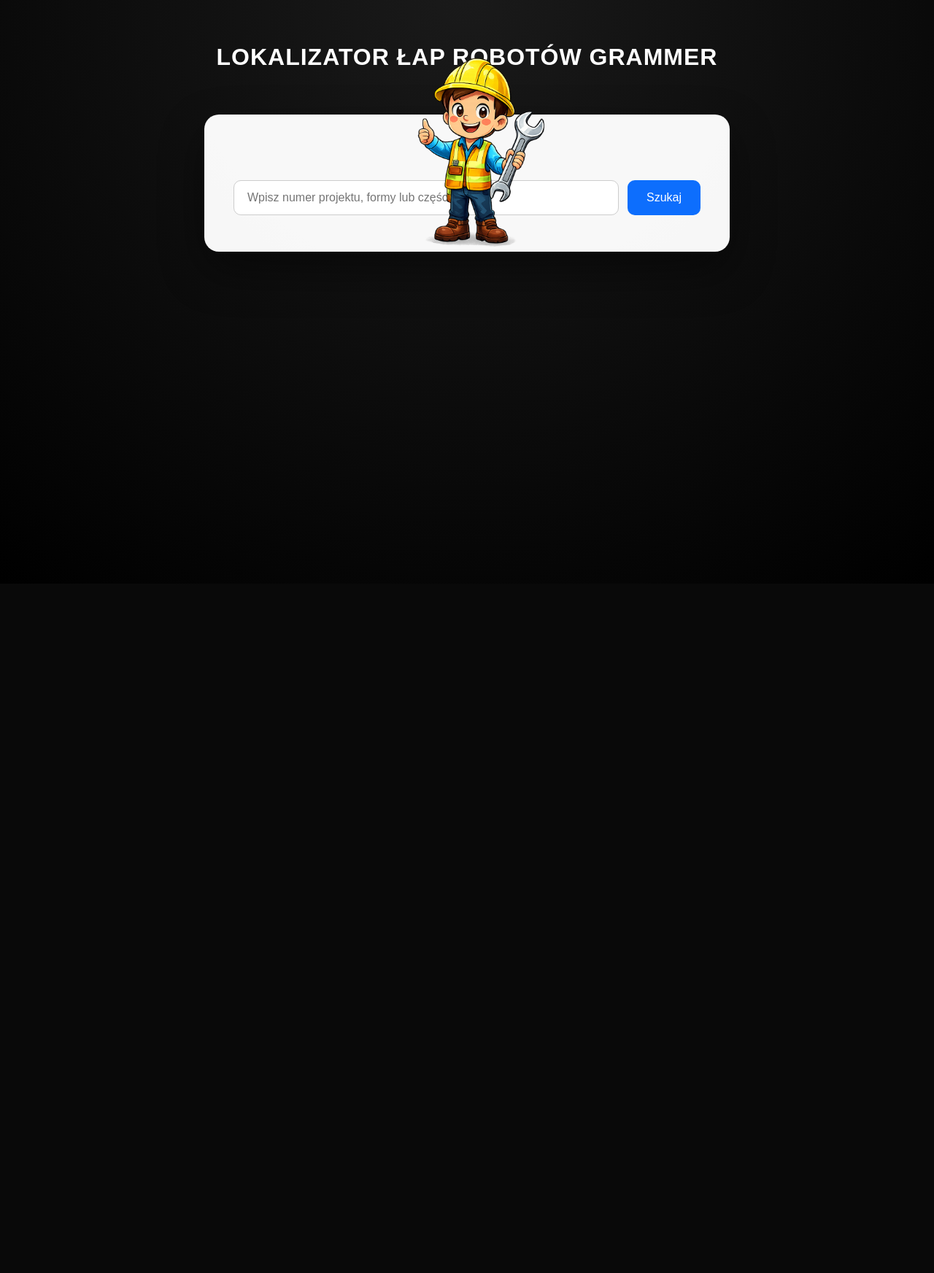
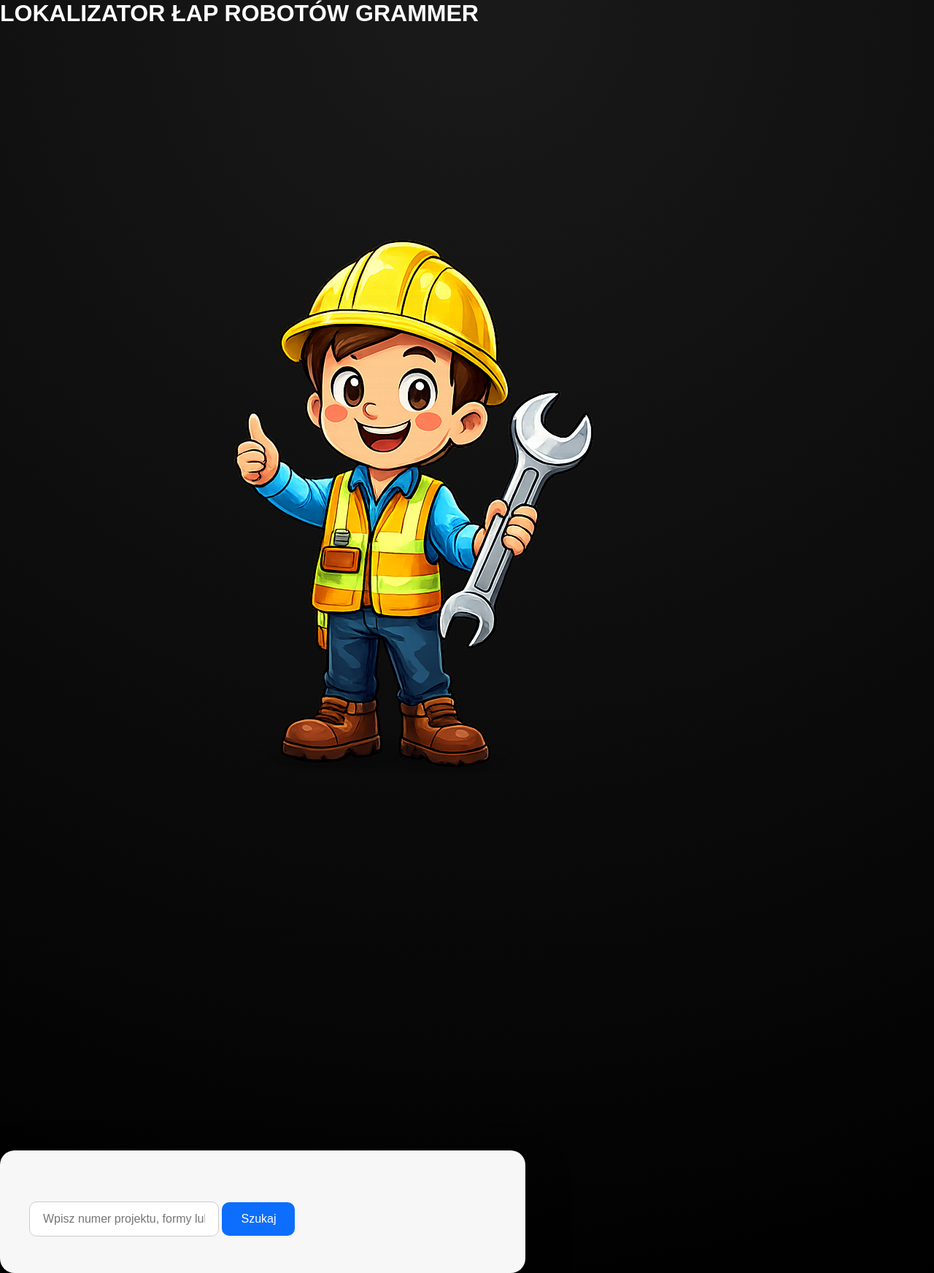
Before and after one commit to zmech23/lokalizator-lap-robotow-grammer, a Flask app: page / in a window 1280 px wide. Shown: the whole page at 73% size. Before the commit the page ends 345 px from the top, so only its background shows below. Run offline with Flask 3, Linux system fonts and the light colour scheme; parts of the project's set-up code (start-up, migrations or seed data) failed here and were passed over.

Commit message:
Update index.html

```diff
--- a/templates/index.html
+++ b/templates/index.html
@@ -3,42 +3,28 @@
 <head>
     <meta charset="UTF-8">
     <title>Lokalizator Łap Robotów Grammer</title>
-    <meta name="viewport" content="width=device-width, initial-scale=1.0">
-
-    <!-- CSS Z FOLDERU static -->
     <link rel="stylesheet" href="{{ url_for('static', filename='style.css') }}">
 </head>
 <body>
 
-    <div class="page-wrapper">
+    <h1 class="title">LOKALIZATOR ŁAP ROBOTÓW GRAMMER</h1>
 
-        <h1 class="main-title">
-            LOKALIZATOR ŁAP ROBOTÓW GRAMMER
-        </h1>
+    <div class="card">
+        <img src="{{ url_for('static', filename='technik.png') }}" class="technik">
 
-        <div class="search-box">
-
-            <!-- OBRAZEK TECHNIKA -->
-            <img
-                src="{{ url_for('static', filename='technik.png') }}"
-                alt="Technik"
-                class="hero-inside"
-            >
-
-            <form method="get">
+        <form method="get" class="search-box">
             <input
                 type="text"
                 name="q"
                 placeholder="Wpisz numer projektu, formy lub części"
-                    value="{{ query }}"
+                value="{{ query or '' }}"
             >
             <button type="submit">Szukaj</button>
         </form>
-
     </div>
 
     {% if wynik %}
-        <div id="results">
+        <div class="results">
             <table>
                 <tr>
                     {% for key in wynik[0].keys() %}
@@ -56,7 +42,5 @@
         </div>
     {% endif %}
 
-    </div>
-
 </body>
 </html>
```
Lines whose indentation alone changed are shown as unchanged.
